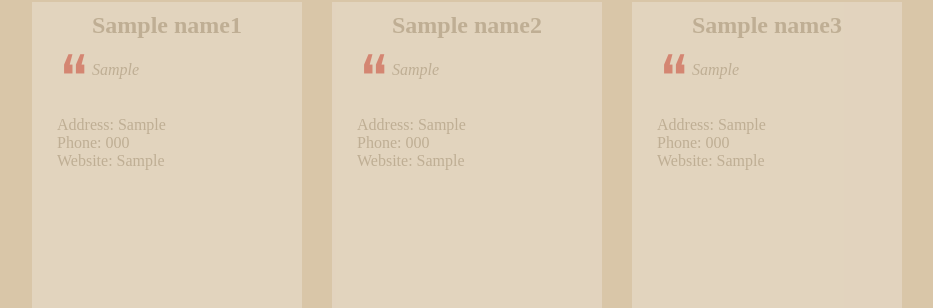
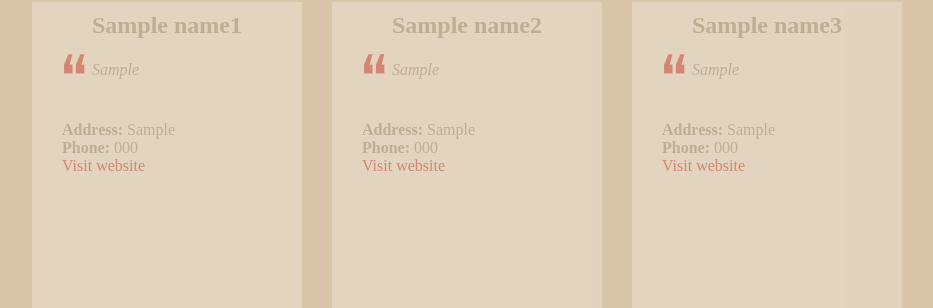
Before and after one commit to AayushU/pennapps-app, a Python web app: template tornado/templates/options.html in a window 1280 px wide. Shown: the part 124-432 px from the top of the page, without its empty margins (173-1106 px from the left). Run offline with Jinja, Linux system fonts and the light colour scheme; the template is opened without the code that fills it: most values are stand-ins (such as "Sample title", 1, 10 or a date in 2020); some web fonts are replaced.

Commit message:
formatting

```diff
--- a/tornado/static/css/style.css
+++ b/tornado/static/css/style.css
@@ -61,7 +61,13 @@ h3.inter {
 
 ul {
 	list-style-type: none;
-	padding: 15px;
+	padding: 20px;
+}
+
+a:link {
+	text-decoration: none;
+	color: #d1473e;
+	font-style: bold;
 }
 
 .bg-box {
@@ -164,6 +170,7 @@ input:hover {
 	float: left;
 	width: 250px;
 	height: 400px;
+	overflow: auto;
 	margin: 15px;
 	margin-top: 0px;
 	margin-bottom: 0px;
--- a/tornado/templates/options.html
+++ b/tornado/templates/options.html
@@ -15,9 +15,9 @@
 			<h2>{{ name1 }}</h2>
             <blockquote>{{ tip1 }}</blockquote>
 			<ul>
-                <li>Address: {{ addr1 }} </li>
-                <li>Phone: {{ phone1 }}</li>
-                <li>Website: {{ web1 }}</li>
+                <li><strong>Address:</strong> {{ addr1 }} </li>
+                <li><strong>Phone:</strong> {{ phone1 }}</li>
+                <li><a href={{ web1 }}>Visit website</a></li>
 			</ul>
 		</div>
 
@@ -25,9 +25,9 @@
 			<h2>{{ name2 }}</h2>
             <blockquote>{{ tip2 }}</blockquote>
 			<ul>
-                <li>Address: {{ addr2 }} </li>
-                <li>Phone: {{ phone2 }}</li>
-                <li>Website: {{ web2 }}</li>
+                <li><strong>Address:</strong> {{ addr2 }} </li>
+                <li><strong>Phone:</strong> {{ phone2 }}</li>
+                <li><a href={{ web2 }}>Visit website</a></li>
 			</ul>
 		</div>
 
@@ -35,9 +35,9 @@
 			<h2>{{ name3 }}</h2>
             <blockquote>{{ tip3 }}</blockquote>
 			<ul>
-                <li>Address: {{ addr3 }} </li>
-                <li>Phone: {{ phone3 }}</li>
-                <li>Website: {{ web3 }}</li>
+                <li><strong>Address:</strong> {{ addr3 }} </li>
+                <li><strong>Phone:</strong> {{ phone3 }}</li>
+                <li><a href={{ web3 }}>Visit website</a></li>
 			</ul>
 		</div>
 
```
